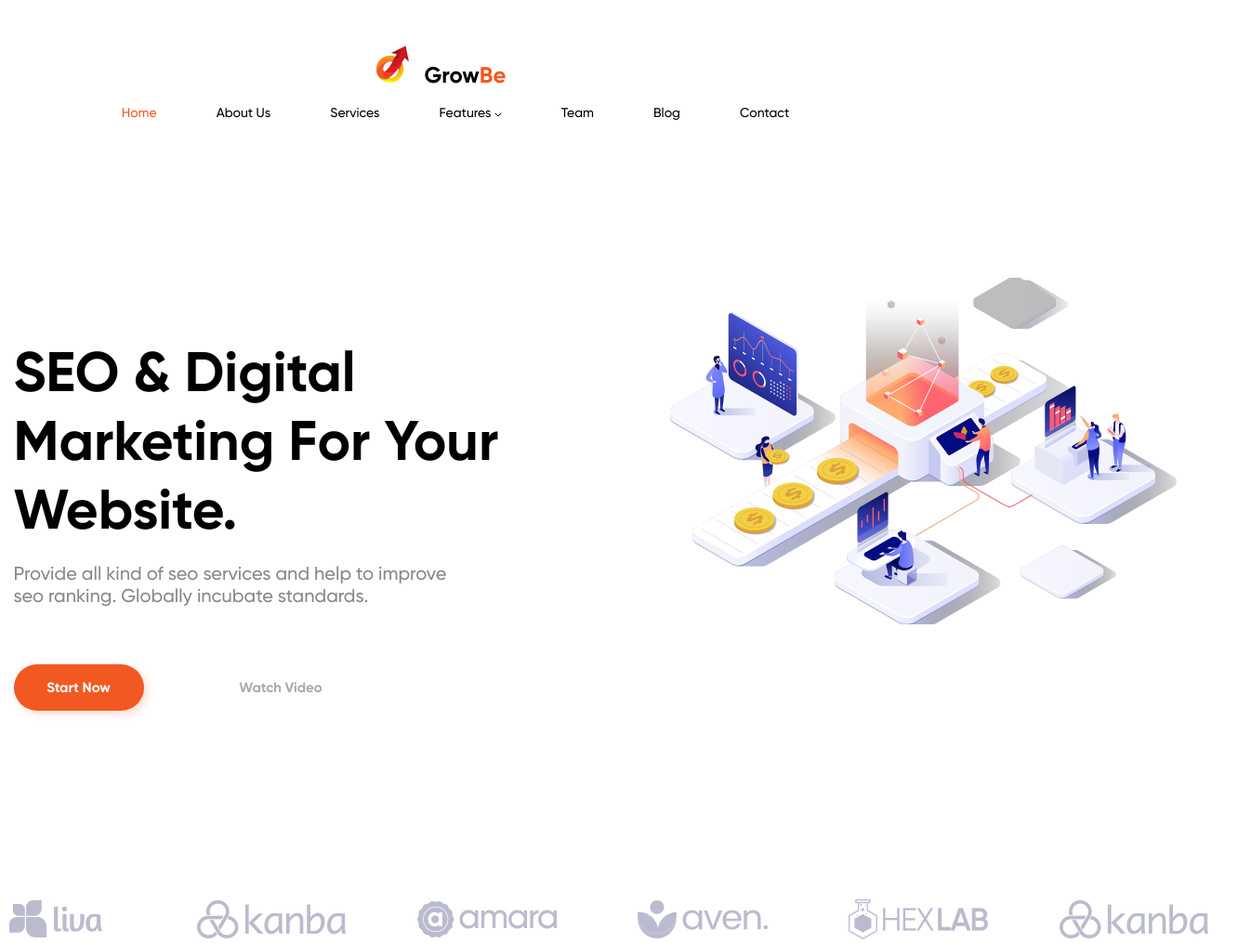
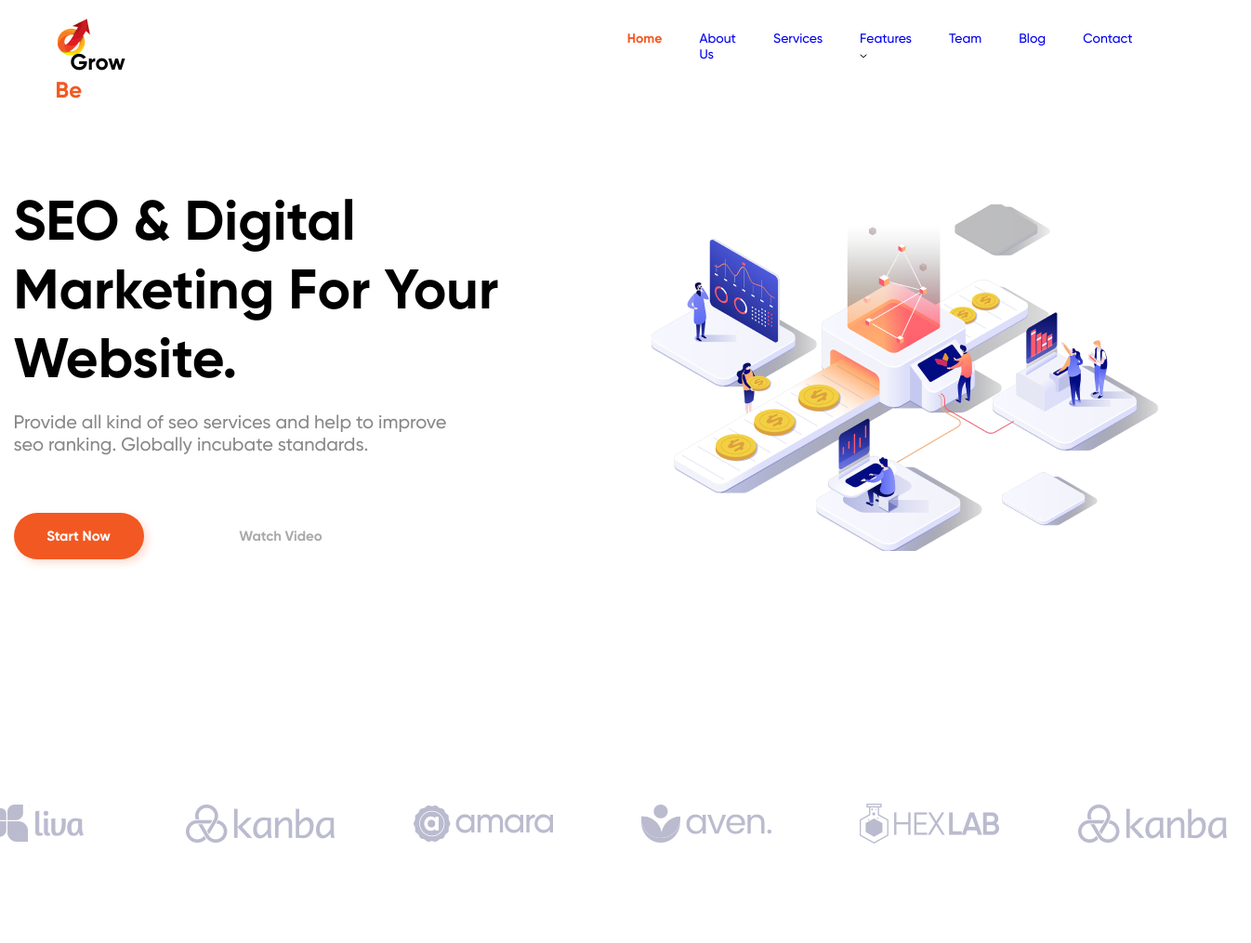
Before and after one commit to eugenepro777/web-layout-entry-level-homework-figma, a plain HTML site: page index.html in a window 1280 px wide. Shown: the part 20-1035 px from the top of the page at 93% size, 1346 px wide, since content can reach past the window. After the commit the page ends 932 px from the top, so only its background shows below. Drawn offline with Linux system fonts and the light colour scheme; a web font is replaced by a local one.

Commit message:
update css style

```diff
--- a/index.html
+++ b/index.html
@@ -4,32 +4,34 @@
     <meta charset="UTF-8">
     <meta name="viewport" content="width=device-width, initial-scale=1.0">
     <title>Document</title>
-    <!-- <link rel="preload" href="./fonts/Gilroy-Bold.ttf" as="font" type="font/ttf" crossorigin> -->
     <link href="https://fonts.cdnfonts.com/css/gilroy-bold" rel="stylesheet">
     <link rel="stylesheet" href="./style/style.css">
   </head>
   <body>
     <div class="top">
       <div class="header">
+        <div class="top__menu">
+          <nav class="nav__menu">
             <div class="logo__header">
               <img src="./img/logo.png" alt="logo">
-            <span class="text__logo">Grow<span id="Be">Be</span></sp>
+              <span class="text__logo">Grow</span>
+              <span class="text__logo__orange">Be</span>
             </div>
-        <div class="top__menu">
-            <nav class="nav__menu">
-                <a class="link__menu" href="#"><span id="Home">Home</span></a>
-                <a class="link__menu" href="#">About Us</a>
-                <a class="link__menu" href="#">Services</a>
-                <a class="link__menu" href="#">Features
-                <img src="./img/icon.svg" alt="icon">
-                </a>
-                <a class="link__menu" href="#">Team</a>
-                <a class="link__menu" href="#">Blog</a>
-                <a class="link__menu" href="#">Contact</a>
+            <ul class="nav__menu">
+              <li class="link__menu">
+                <a href="#"><span id="Home">Home</span></a>
+              </li>
+              <li class="link__menu"><a href="#">About Us</a></li>
+              <li class="link__menu"><a href="#">Services</a></li>
+              <li class="link__menu">
+                <a href="#">Features <img src="./img/icon.svg" alt="icon"></a>
+              </li>
+              <li class="link__menu"><a href="#">Team</a></li>
+              <li class="link__menu"><a href="#">Blog</a></li>
+              <li class="link__menu"><a href="#">Contact</a></li>
+            </ul>
           </nav>
         </div>
-
-
       </div>
       <div class="top__content">
         <div class="top__info">
@@ -48,7 +50,7 @@
           <img src="./img/pngfind_1.png" alt="Основная картинка">
         </div>
       </div>
-      <div class="top_logos">
+      <div class="top__logos">
         <img src="./img/1.png" alt="logo1">
         <img src="./img/6.png" alt="logo6">
         <img src="./img/3.png" alt="logo3">
--- a/style/style.css
+++ b/style/style.css
@@ -23,34 +23,27 @@ body {
   font-size: 10px;
 }
 
-/* .top {
-  flex-shrink: 0;
-} */
-
 a {
   text-decoration: none;
 }
 
 .header {
-  margin-top: 4rem;
+  margin-top: 4em;
   margin-left: 0;
-  margin-right: 300px;
+  margin-right: 30em;
 }
 
 .logo__header {
-  margin-left: 25rem;
-  margin-top: 40px;
-  padding: 5px;
+  margin-right: 50em;
+  margin-left: 30em;
 }
 
-/* .logo__header img {
-    margin-top: 10px;
-} */
+.logo__header img {
+    margin-bottom: -10px;
+}
 
 .text__logo {
-  /* padding: 100px; */
-  /* margin-bottom: 30px; */
-  padding-left: 14px;
+  padding: 5px 0 5px 14px;
   color: #000;
   font-family: Gilroy-Bold;
   font-size: 2.4em;
@@ -59,21 +52,27 @@ a {
   line-height: normal;
 }
 
-.text__logo #Be {
+.text__logo__orange {
+  margin-left: -2px;
+  padding: 5px 0 5px;
   color: #f25822;
+  font-family: Gilroy-Bold;
+  font-size: 2.4em;
+  font-style: normal;
+  font-weight: 400;
+  line-height: normal;
 }
 
 .nav__menu {
   display: flex;
   justify-content: center;
-  gap: 4rem;
-  padding-top: 12px;
-  padding-bottom: 12px;
+  gap: 4em;
+  text-decoration: none;
 }
 
 .link__menu {
   list-style-type: none;
-  /* padding: 1.5em 0; */
+  padding: 1em 0;
   font-size: 1.4em;
   color: #000;
   font-family: Gilroy-Medium;
@@ -84,24 +83,28 @@ a {
 
 .link__menu #Home {
   color: #f25822;
+  font-family: Gilroy-Bold;
 }
 
 .top__content {
-  padding-top: 6.5em;
+  padding-top: 2em;
   display: flex;
   justify-content: center;
   align-items: center;
-  gap: 6.5em;
+  gap: 4.5em;
+}
+
+.top__info {
+  margin-left: 8em;
 }
 
 .text__h2 {
-  /* flex-wrap: wrap; */
   color: #000;
   font-size: 6em;
   font-style: normal;
   font-weight: 400;
   line-height: normal;
-  margin-top: 160px;
+  margin-top: 1.2em;
   width: 640px;
 }
 
@@ -118,6 +121,11 @@ a {
   margin-bottom: 3em;
 }
 
+.top__btns {
+  font-family: Gilroy-Bold;
+  margin-bottom: 16em;
+}
+
 .top__btn__on {
   color: #fff;
   font-family: Gilroy-Bold;
@@ -131,13 +139,12 @@ a {
   border-radius: 50px;
   background: #f25822;
   box-shadow: 4px 4px 8px 0px rgba(242, 88, 34, 0.2);
-
 }
 
 .top__btn__off {
   color: #aaa;
   font-family: Gilroy-Bold;
-  font-size: 15px;
+  font-size: 1.5em;
   font-style: normal;
   font-weight: 400;
   line-height: normal;
@@ -150,10 +157,15 @@ a {
   flex-wrap: nowrap;
 }
 
-.top_logos {
-  margin-top: 20em;
+.image__top__content img{
+  margin-right: 10em;
+  margin-bottom: 8em;
+}
+
+.top__logos {
+  margin: 10em 0;
   display: flex;
   justify-content: center;
-  align-items: center;
-  gap: 72px;
+  align-items: flex-end;
+  gap: 8em;
 }
```
Lines whose indentation alone changed are shown as unchanged.
